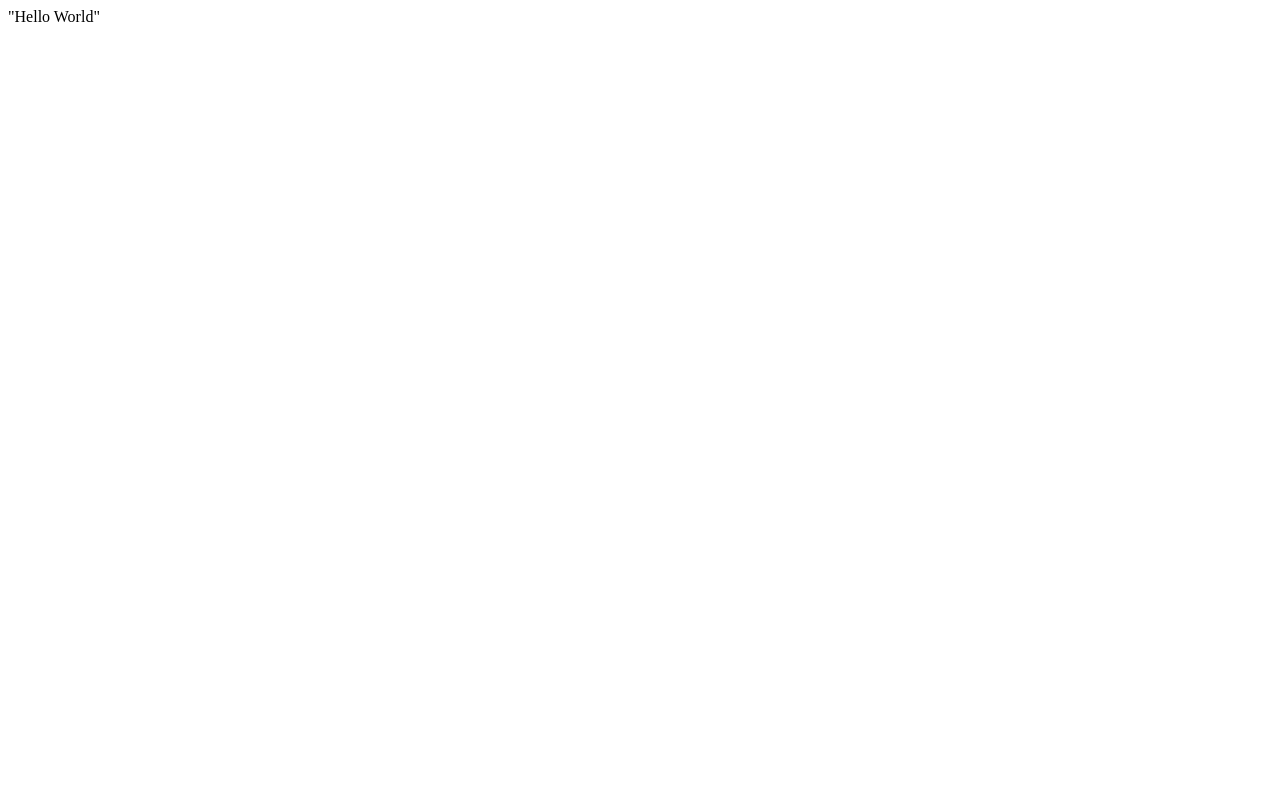
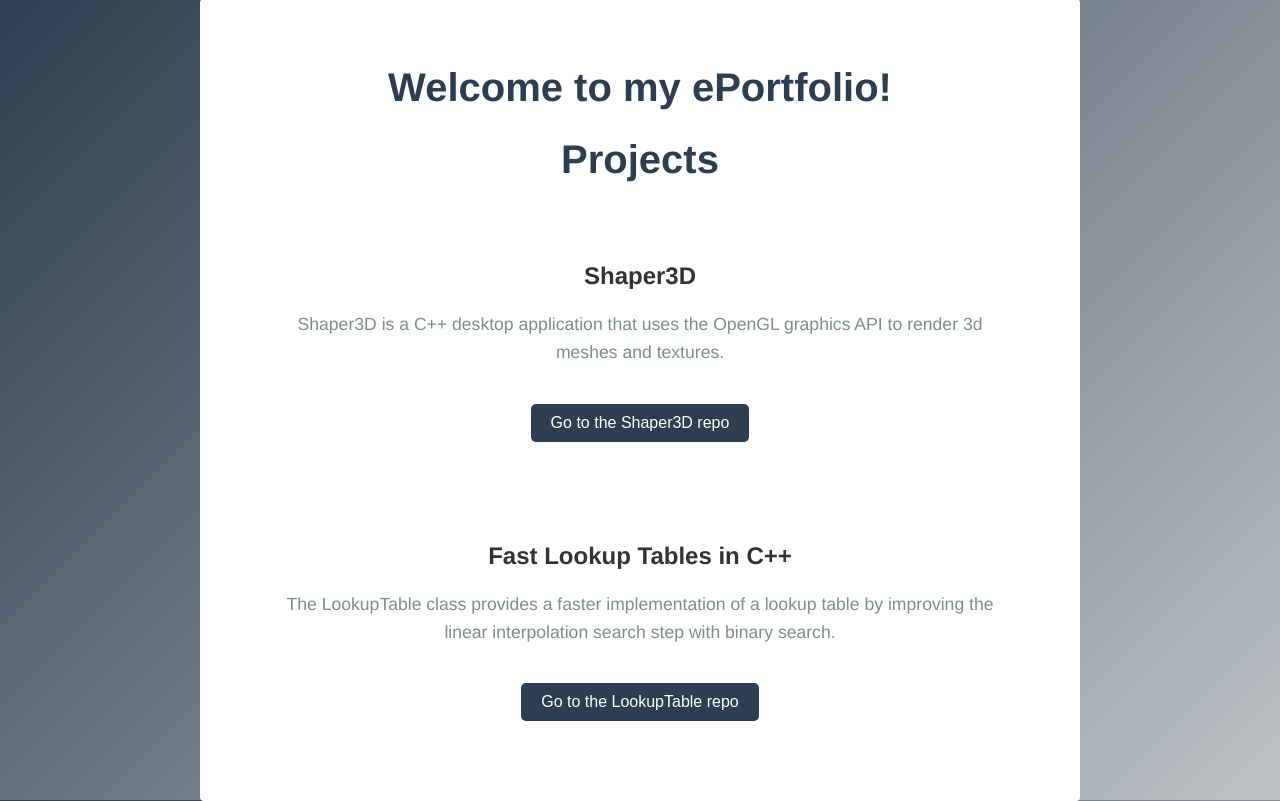
Before and after one commit to mwshaner/mwshaner.github.io, a plain HTML site: page index.html in a window 1280 px wide. Drawn offline with Linux system fonts and the light colour scheme.

Commit message:
Added style sheet and entries for the first two milestones

```diff
--- a/index.html
+++ b/index.html
@@ -1 +1,30 @@
-"Hello World"
+<!DOCTYPE html>
+<html lang="en">
+<head>
+    <meta charset="UTF-8">
+    <meta name="viewport" content="width=device-width, initial-scale=1.0">
+    <title>My Stylish Page</title>
+    <link rel="stylesheet" href="styles.css">
+</head>
+<body>
+    <div class="container">
+        <h1>Welcome to my ePortfolio!</h1>
+        <h1>Projects</h1>
+        <div class="container">
+            <h2>Shaper3D</h2>
+            <p>Shaper3D is a C++ desktop application that uses the OpenGL graphics API to render 3d meshes and textures.</p>
+            <form action="https://github.com/mwshaner/Shaper3D">
+                <input type="submit" value="Go to the Shaper3D repo"/>
+            </form>
+        </div>
+        <div class="container">
+            <h2>Fast Lookup Tables in C++</h2>
+            <p>The LookupTable class provides a faster implementation of a lookup table by improving the linear interpolation search step with binary search.</p>
+            <form action="https://github.com/mwshaner">
+                <input type="submit" value="Go to the LookupTable repo"/>
+            </form>
+        </div>
+    </div>
+</body>
+
+</html>
--- /dev/null
+++ b/styles.css
@@ -0,0 +1,66 @@
+/* styles.css */
+body {
+  font-family: 'Helvetica Neue', Helvetica, Arial, sans-serif;
+  background: linear-gradient(135deg, #2c3e50, #bdc3c7);
+  margin: 0;
+  padding: 0;
+  display: flex;
+  justify-content: center;
+  align-items: center;
+  height: 100vh;
+  color: #333;
+}
+
+.container {
+  background: #fff;
+  padding: 40px;
+  border-radius: 4px;
+  text-align: center;
+  max-width: 800px;
+  width: 90%;
+}
+
+h1 {
+  margin-bottom: 20px;
+  font-size: 2.5em;
+  color: #2c3e50;
+}
+
+p {
+  font-size: 1.1em;
+  line-height: 1.6;
+  color: #7f8c8d;
+}
+
+.button {
+  display: inline-block;
+  padding: 12px 25px;
+  margin-top: 20px;
+  text-decoration: none;
+  font-weight: bold;
+  background-color: #2980b9;
+  color: #fff;
+  border-radius: 5px;
+  transition: background-color 0.3s ease;
+}
+
+.button:hover {
+  background-color: #1c5980;
+}
+
+/* New styles for the form's submit button */
+form input[type="submit"] {
+    background-color: #2c3e50;
+    color: #fff;
+    padding: 10px 20px;
+    border: none;
+    border-radius: 5px;
+    font-size: 16px;
+    cursor: pointer;
+    transition: background-color 0.3s ease;
+    margin-top: 20px;
+  }
+
+  form input[type="submit"]:hover {
+    background-color: #9da9b8;
+  }
```
